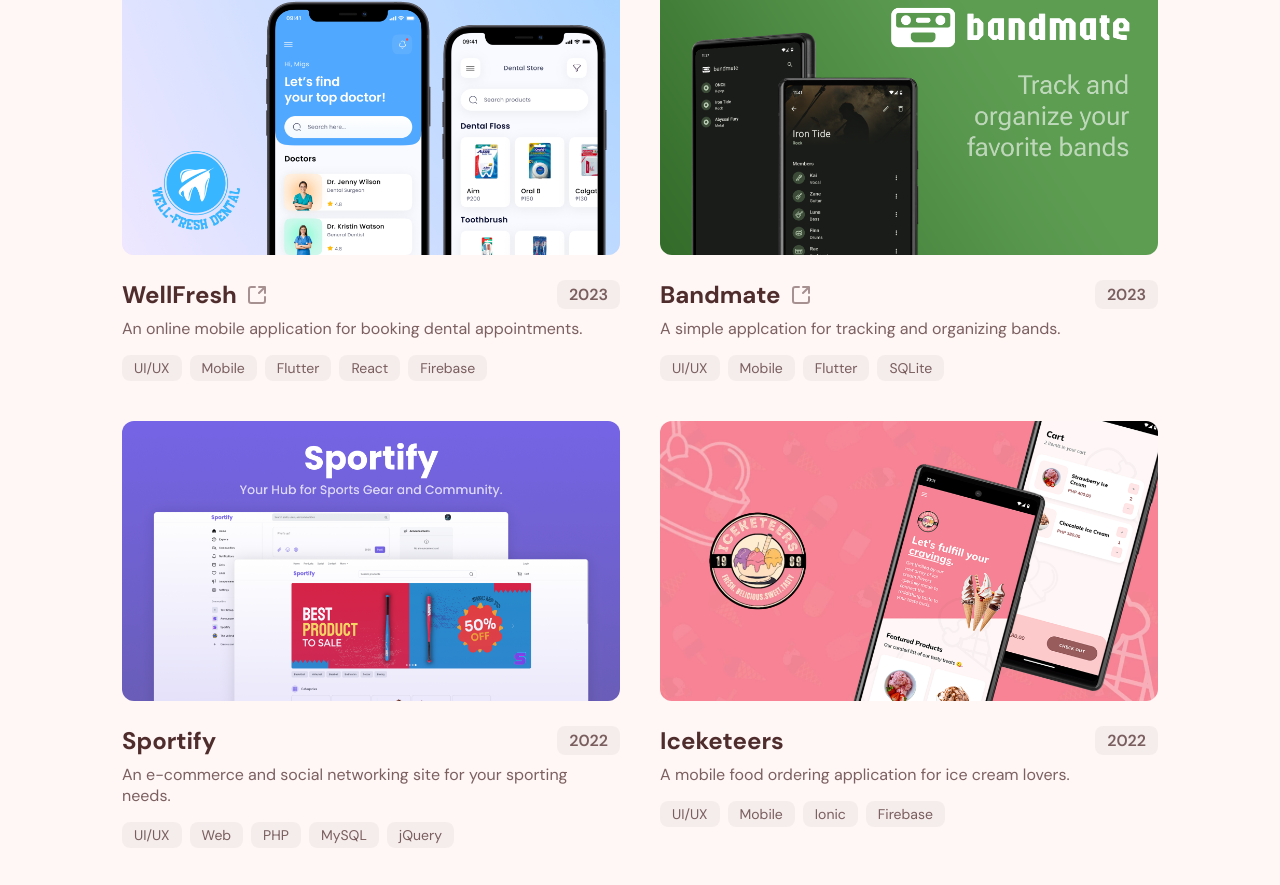
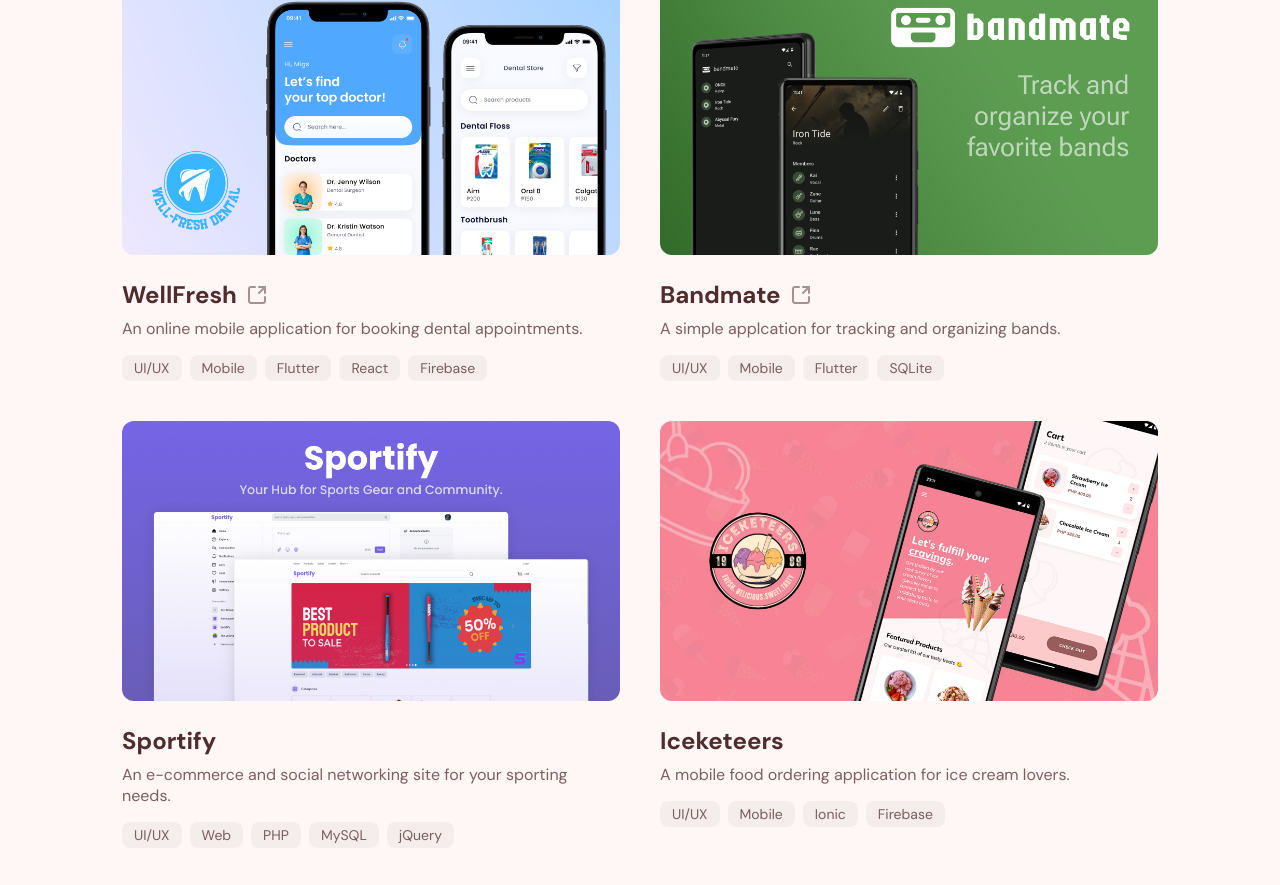
Before and after one commit to jsagayap/web, an Astro site: page / in a window 1280 px wide. Shown: the part 786-1671 px from the top of the page. Built offline with nearby package versions, Linux system fonts and the light colour scheme; Astro itself is replaced by a stand-in of ours.

Commit message:
feat: remove year from works

```diff
--- a/src/components/WorkCard.astro
+++ b/src/components/WorkCard.astro
@@ -45,7 +45,6 @@
           : ""
         }
       </h2>
-      <span>{year}</span>
     </div>
     <p>{description}</p>
     <div class="work-tags">
```
